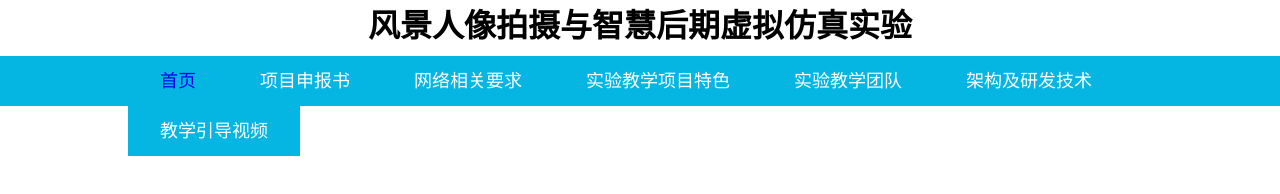
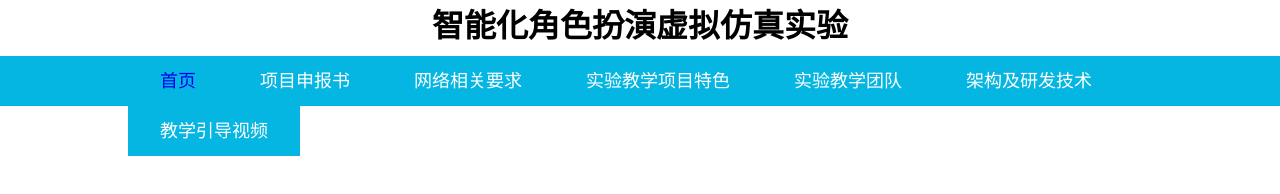
Before and after one commit to mupanpan/artsmart, a plain HTML site: page index.html in a window 1280 px wide. Drawn offline with Linux system fonts and the light colour scheme.

Commit message:
changed the name of project again

```diff
--- a/index.html
+++ b/index.html
@@ -1,12 +1,12 @@
 <!DOCTYPE html>
 <html>
     <head>
-        <title>影棚场景拍摄与智慧后期虚拟仿真实验</title>
+        <title>智能化角色扮演虚拟仿真实验</title>
         <link href="css/style.css" rel="stylesheet" type="text/css" />
     </head>
     <body>
         <header>
-            <h1>风景人像拍摄与智慧后期虚拟仿真实验</h1>
+            <h1>智能化角色扮演虚拟仿真实验</h1>
             <nav>
                 <ul>
                     <li><a href="index.html">首页</a></li>
```
Also changed, not shown: 1 other file.
